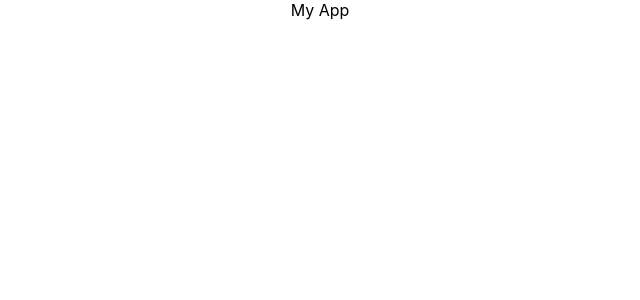
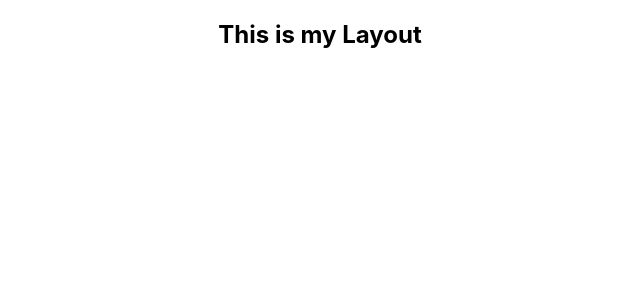
Before and after one commit to Atanasovaaa/Credits-Consulting-Group, a React (Create React App) app: page / in a window 1280 px wide. Shown: the top 300 px of the page, without its empty margins (320-960 px from the left). Built offline with nearby package versions, Linux system fonts and the light colour scheme.

Commit message:
Add Layout

```diff
--- a/src/App.js
+++ b/src/App.js
@@ -1,7 +1,12 @@
 import "./App.scss";
+import { Layout } from "./components/layout/Layout";
 
 function App() {
-  return <div className="App">My App</div>;
+  return (
+    <div className="App">
+      <Layout />
+    </div>
+  );
 }
 
 export default App;
--- /dev/null
+++ b/src/components/layout/Layout.jsx
@@ -0,0 +1,7 @@
+export function Layout() {
+    return (
+        <div>
+            <h2>This is my Layout</h2>
+        </div>
+    );
+}
```
